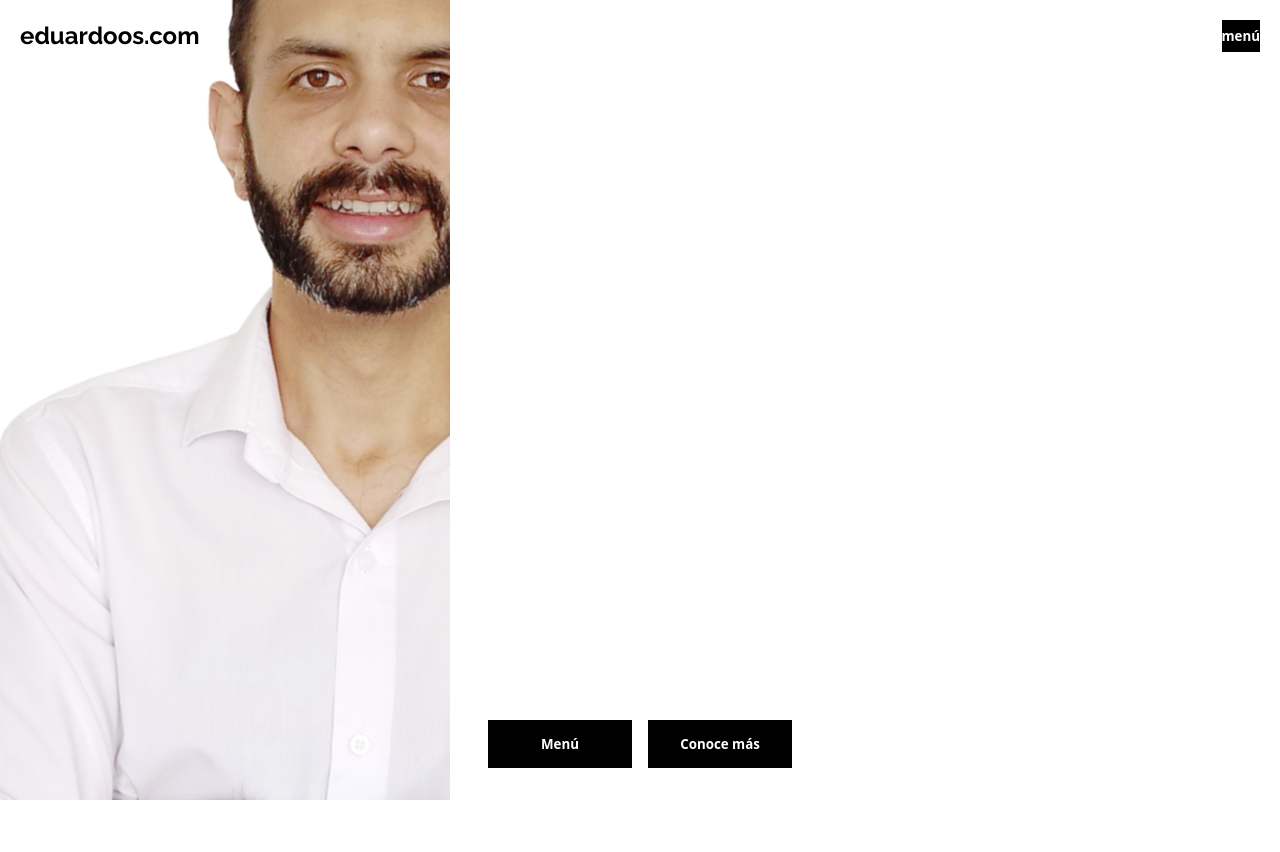
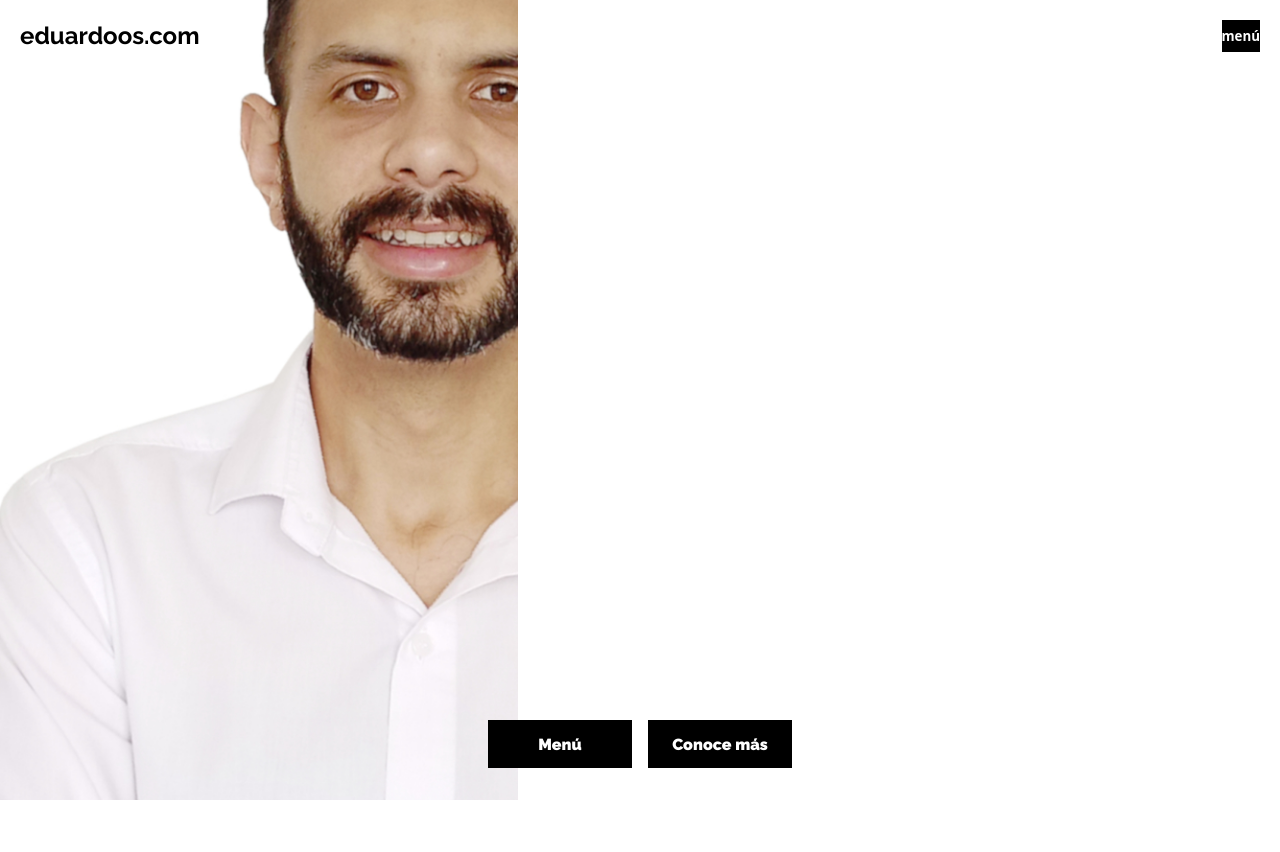
Before and after one commit to EduardoOsteicoechea/eduardoos.com, a PHP site: page /inicio/index.php in a window 1280 px wide. Run offline with PHP 8.4, Linux system fonts and the light colour scheme; some web fonts are replaced.

```diff
--- a/_/components/hero/hero_001/_.php
+++ b/_/components/hero/hero_001/_.php
@@ -94,6 +94,7 @@
                justify-content:flex-end;
                height:100dvh;
                width:100%;
+               overflow:hidden;
             }
             .'.$this->component_class.'_background_container
             {
@@ -103,10 +104,11 @@
                position:absolute;
                top:0;
                left:0;
+               overflow:hidden;
             }
             .'.$this->component_class.'_background_container_image
             {
-               height:100%;
+               height:115%;
                position:absolute;
                top:0;
                left:0;
@@ -124,6 +126,8 @@
             {
                height: 3rem;
                width: 9rem;
+               font-size:1rem;
+               font-family:f1bl;
             }
             .'.$this->component_class.'_buttons_container_button_1
             {
```
